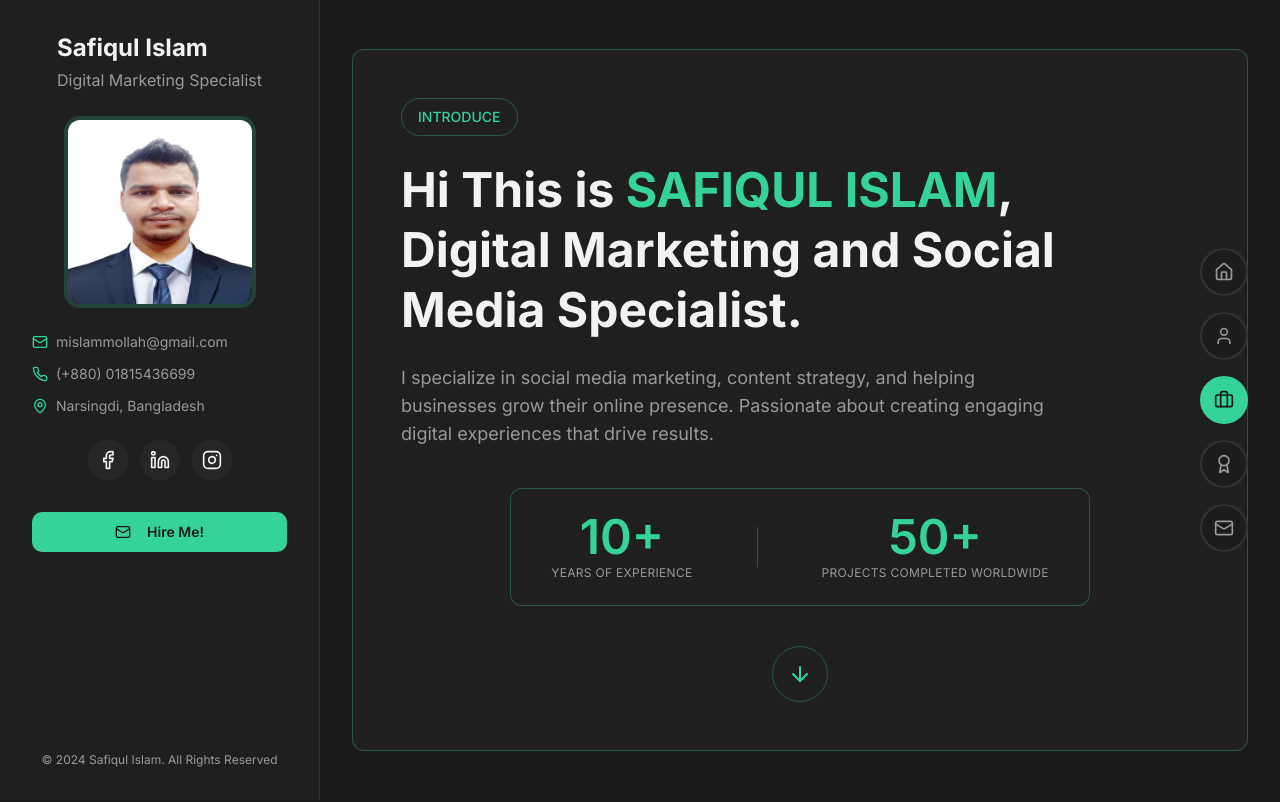
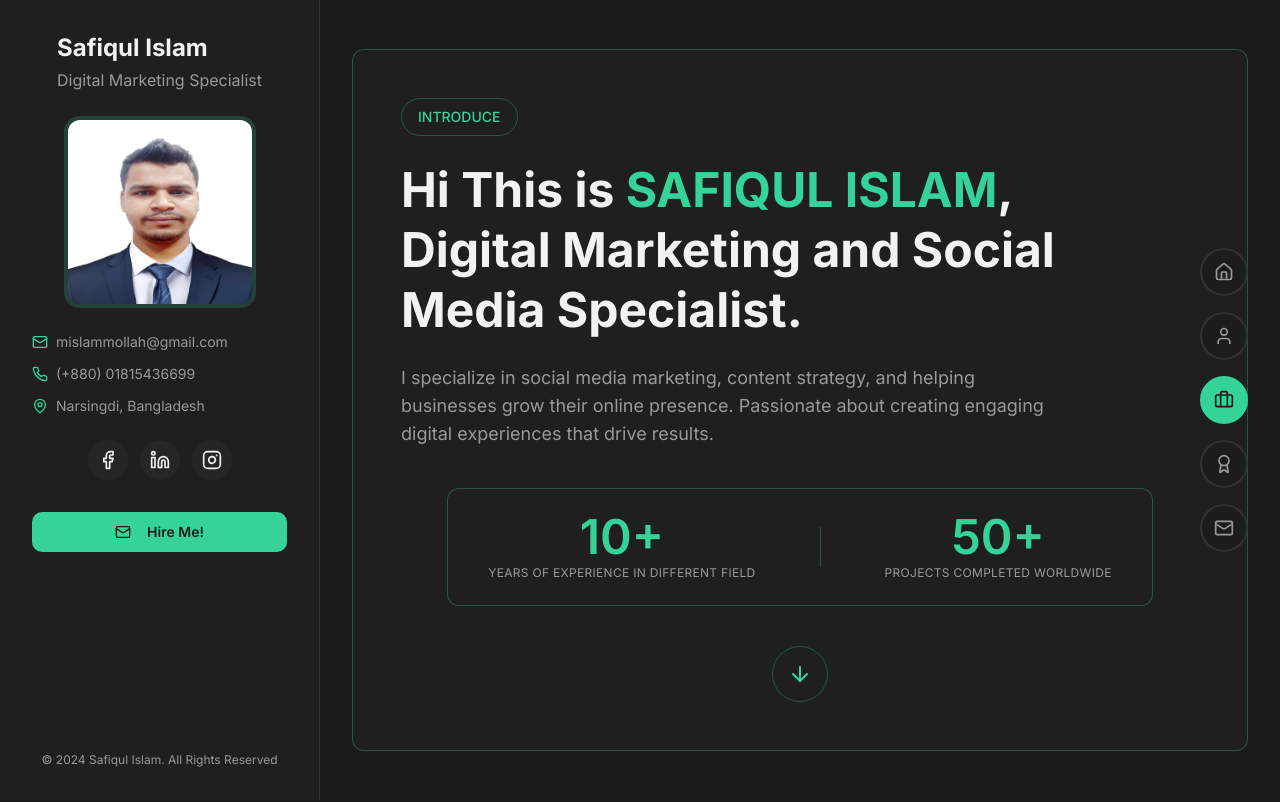
Before and after one commit to ypre9877-ops/PORTFOLIO, a React (Vite) app: page / in a window 1280 px wide. Shown: the top 802 px of the page. Built offline with nearby package versions, Linux system fonts and the light colour scheme; the HTML template or start-up script is replaced by a standard one.

Commit message:
Update HeroSection.tsx

```diff
--- a/src/components/HeroSection.tsx
+++ b/src/components/HeroSection.tsx
@@ -31,7 +31,7 @@ transition-all duration-300 hover:border-primary hover:shadow-[0_0_25px_rgba(0,2
     <div className="text-center">
       <div className="text-5xl font-semibold text-primary mb-1">10+</div>
       <div className="text-xs text-muted-foreground uppercase tracking-wide">
-        Years of Experience
+        Years of Experience in different field
       </div>
     </div>
 
```
